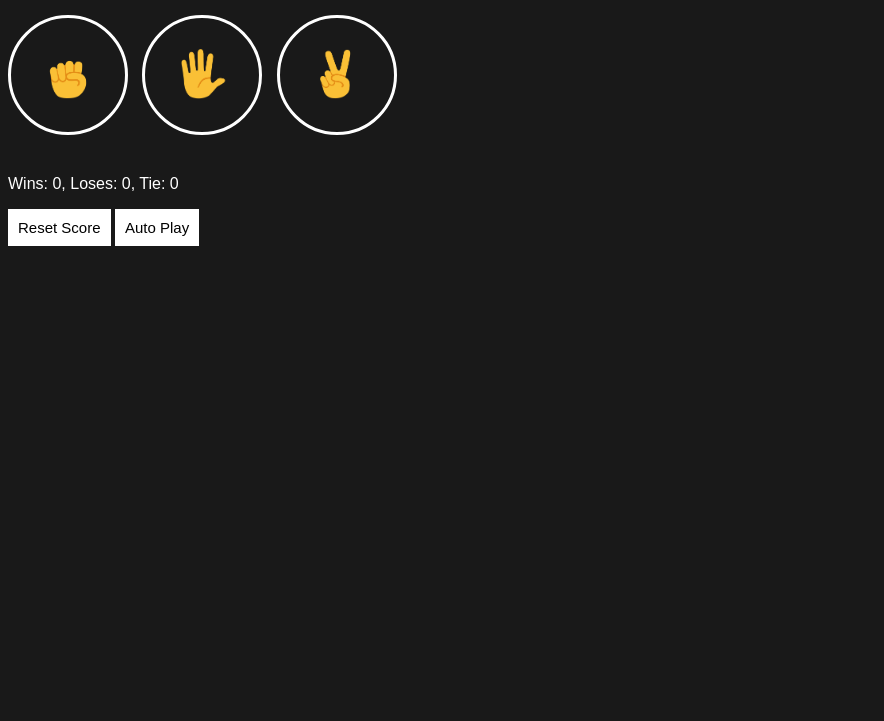
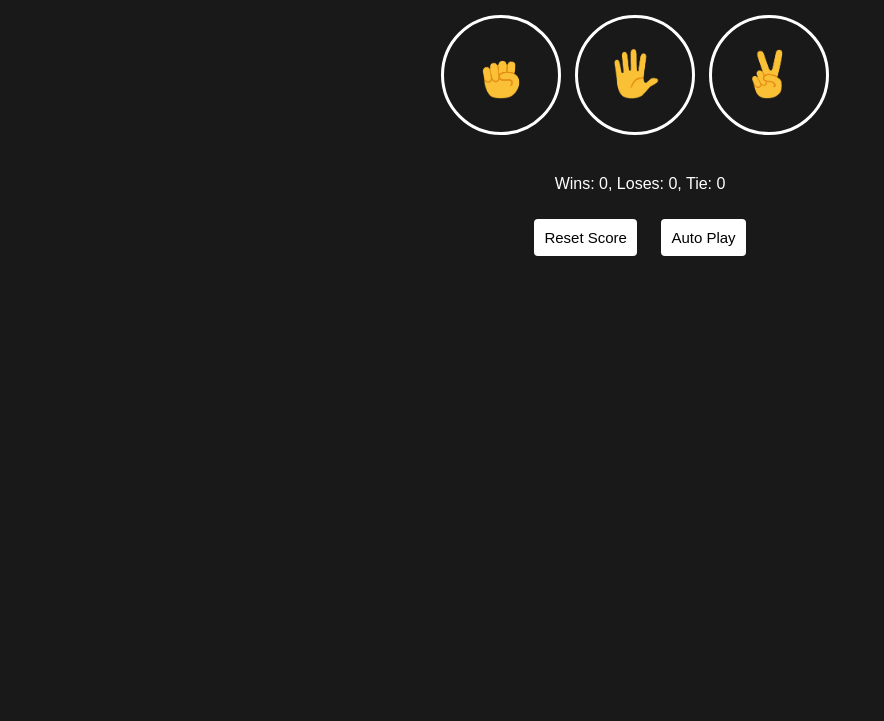
Before and after one commit to Bhavisha2801/rock-paper-scissors, a plain HTML site: page index.html in a window 1280 px wide. Shown: the part 79-800 px from the top of the page, without its empty margins (0-884 px from the left). Drawn offline with Linux system fonts and the light colour scheme.

Commit message:
added styling

```diff
--- a/style.css
+++ b/style.css
@@ -2,6 +2,7 @@ body {
   background-color: rgb(25, 25, 25);
   color: white;
   font-family: Arial;
+  text-align: center;
 }
 
 .title {
@@ -40,4 +41,6 @@ body {
   padding: 10px;
   font-size: 15px;
   cursor: pointer;
+  margin: 10px;
+  border-radius: 4px;
 }
```
